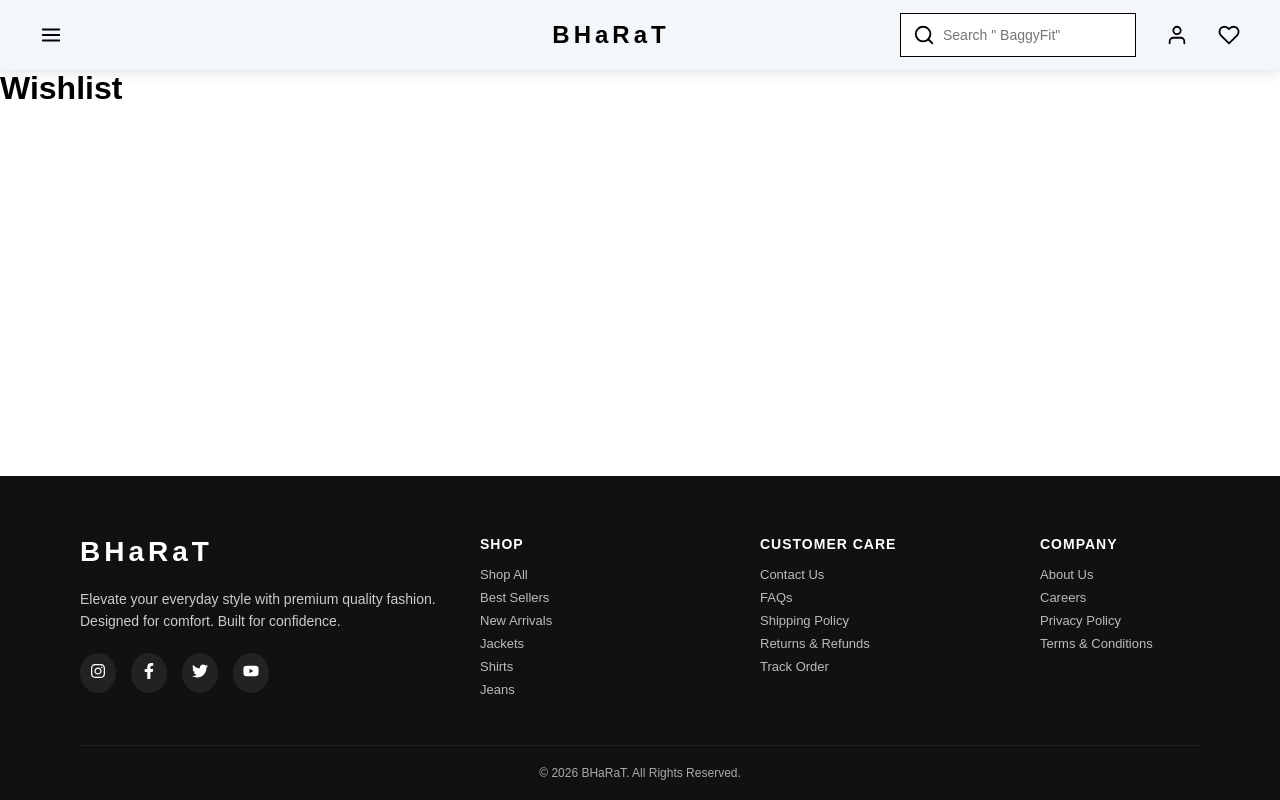
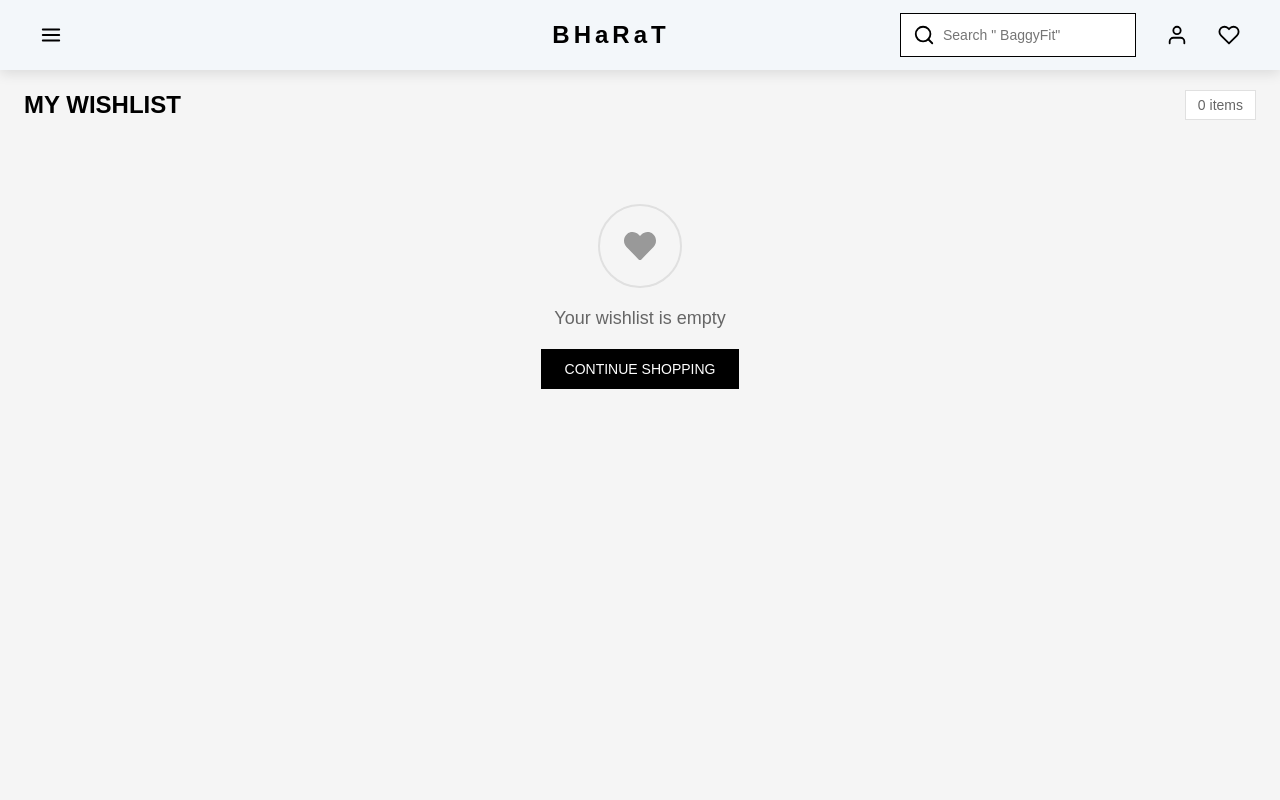
Before and after one commit to program-bharat/mern-ecommerce, a React (Vite) app in the folder Frontend/: page /wishlist in a window 1280 px wide. Shown: the top 800 px of the page. Built offline with nearby package versions, Linux system fonts and the light colour scheme.

Commit message:
Created Wishlist Page

```diff
--- a/Frontend/src/components/NavBar.jsx
+++ b/Frontend/src/components/NavBar.jsx
@@ -112,7 +112,7 @@
                             </ProfileDropdown>
                         )}
                     </ProfileWrapper>
-                    <IconWrapper>
+                    <IconWrapper onClick={() => navigate("/wishlist")}>
                         <FiHeart size={22} />
                     </IconWrapper>
                 </RightSection>
--- a/Frontend/src/pages/WishList.jsx
+++ b/Frontend/src/pages/WishList.jsx
@@ -1,9 +1,312 @@
+import { useEffect, useState } from "react";
+import { getWishlist, toggleWishlist } from "../utils/wishlist";
+import { FaHeart, FaTrash } from "react-icons/fa";
+import { useNavigate } from "react-router-dom";
+import axios from "axios";
+import styled from "styled-components";
+
 const WishList = () => {
+    const [products, setProducts] = useState([]);
+    const navigate = useNavigate();
+
+    useEffect(() => {
+        fetchWishlistProducts();
+    }, []);
+
+    // Get wishlist ids → fetch products from backend
+    const fetchWishlistProducts = async () => {
+        try {
+            const ids = getWishlist();
+
+            if (ids.length === 0) {
+                setProducts([]);
+                return;
+            }
+
+            // fetch all products by ids
+            const res = await axios.get(
+                `http://localhost:5000/api/products/wishlist?ids=${ids.join(",")}`
+            );
+            setProducts(res.data);
+        } catch (err) {
+            console.error(err);
+        }
+    };
+
+    // remove from wishlist
+    const removeFromWishlist = (id) => {
+        toggleWishlist(id);
+        setProducts(prev => prev.filter(p => p._id !== id));
+    };
+
     return (
-        <>
-            <h1>Wishlist</h1>
-        </>
-    )
-}
+        <PageWrapper>
+            <Container>
+                <Header>
+                    <Title>MY WISHLIST</Title>
+                    <ItemCount>{products.length} items</ItemCount>
+                </Header>
 
-export default WishList
+                {products.length === 0 ? (
+                    <EmptyState>
+                        <HeartIcon>
+                            <FaHeart />
+                        </HeartIcon>
+                        <EmptyText>Your wishlist is empty</EmptyText>
+                        <ShopButton onClick={() => navigate("/")}>
+                            CONTINUE SHOPPING
+                        </ShopButton>
+                    </EmptyState>
+                ) : (
+                    <ProductGrid>
+                        {products.map(product => (
+                            <Card key={product._id}>
+                                <WishlistBtn
+                                    className="active"
+                                    onClick={(e) => {
+                                        e.stopPropagation();
+                                        removeFromWishlist(product._id);
+                                    }}
+                                >
+                                    <FaHeart />
+                                </WishlistBtn>
+
+                                <ImageContainer
+                                    onClick={() => navigate(`/product/${product._id}`)}
+                                >
+                                    <Image
+                                        src={`http://localhost:5000${product.image}`}
+                                        alt={product.name}
+                                    />
+                                </ImageContainer>
+
+                                <ProductInfo>
+                                    <ProductName>{product.name}</ProductName>
+                                    <PriceSection>
+                                        <ProductPrice>₹{product.price}</ProductPrice>
+                                        {product.originalPrice && (
+                                            <OriginalPrice>₹{product.originalPrice}</OriginalPrice>
+                                        )}
+                                    </PriceSection>
+
+                                    <RemoveBtn
+                                        onClick={(e) => {
+                                            e.stopPropagation();
+                                            removeFromWishlist(product._id);
+                                        }}
+                                    >
+                                        <FaTrash /> REMOVE
+                                    </RemoveBtn>
+                                </ProductInfo>
+                            </Card>
+                        ))}
+                    </ProductGrid>
+                )}
+            </Container>
+        </PageWrapper>
+    );
+};
+
+export default WishList;
+
+const PageWrapper = styled.div`
+    background: #f5f5f5;
+    min-height: 100vh;
+    padding: 0 20px;
+`;
+
+const Container = styled.div`
+    max-width: 1400px;
+    margin: 0 auto;
+    padding: 20px 0;
+`;
+
+const Header = styled.div`
+    display: flex;
+    justify-content: space-between;
+    align-items: center;
+    margin-bottom: 24px;
+    padding: 0 4px;
+`;
+
+const Title = styled.h1`
+    font-size: 24px;
+    font-weight: 600;
+    color: #000;
+    margin: 0;
+`;
+
+const ItemCount = styled.span`
+    font-size: 14px;
+    color: #666;
+    background: white;
+    padding: 6px 12px;
+    border: 1px solid #e0e0e0;
+`;
+
+const EmptyState = styled.div`
+    padding: 60px 20px;
+    text-align: center;
+    display: flex;
+    flex-direction: column;
+    align-items: center;
+    gap: 20px;
+`;
+
+const HeartIcon = styled.div`
+    width: 80px;
+    height: 80px;
+    border: 2px solid #e0e0e0;
+    border-radius: 50%;
+    display: flex;
+    align-items: center;
+    justify-content: center;
+
+    svg {
+        font-size: 32px;
+        color: #999;
+    }
+`;
+
+const EmptyText = styled.h3`
+    font-size: 18px;
+    font-weight: 400;
+    color: #666;
+    margin: 0;
+`;
+
+const ShopButton = styled.button`
+    padding: 12px 24px;
+    background: #000;
+    color: white;
+    border: none;
+    font-size: 14px;
+    font-weight: 500;
+    cursor: pointer;
+
+    &:hover {
+        background: #333;
+    }
+`;
+
+const ProductGrid = styled.div`
+    display: grid;
+    grid-template-columns: repeat(4, 1fr);
+    gap: 16px;
+
+    @media (min-width: 1200px) {
+        grid-template-columns: repeat(5, 1fr);
+    }
+`;
+
+const Card = styled.div`
+    background: white;
+    border: 1px solid #e0e0e0;
+    cursor: pointer;
+    position: relative;
+
+    &:hover {
+        border-color: #000;
+    }
+`;
+
+const WishlistBtn = styled.div`
+    position: absolute;
+    top: 10px;
+    right: 10px;
+    height: 34px;
+    width: 34px;
+    background: white;
+    border-radius: 50%;
+    display: flex;
+    align-items: center;
+    justify-content: center;
+    cursor: pointer;
+    z-index: 5;
+    box-shadow: 0 2px 8px rgba(0, 0, 0, 0.15);
+
+    svg {
+        font-size: 14px;
+        color: red;
+    }
+
+    &:hover svg {
+        transform: scale(1.1);
+    }
+`;
+
+const ImageContainer = styled.div`
+    position: relative;
+    padding-top: 125%;
+    overflow: hidden;
+    border-bottom: 1px solid #e0e0e0;
+`;
+
+const Image = styled.img`
+    position: absolute;
+    top: 0;
+    left: 0;
+    width: 100%;
+    height: 100%;
+    object-fit: cover;
+`;
+
+const ProductInfo = styled.div`
+    padding: 12px;
+`;
+
+const ProductName = styled.h4`
+    font-size: 13px;
+    font-weight: 400;
+    color: #333;
+    margin-bottom: 8px;
+    line-height: 1.4;
+    white-space: nowrap;
+    overflow: hidden;
+    text-overflow: ellipsis;
+`;
+
+const PriceSection = styled.div`
+    display: flex;
+    align-items: center;
+    gap: 8px;
+    margin-bottom: 12px;
+`;
+
+const ProductPrice = styled.span`
+    font-size: 14px;
+    font-weight: 600;
+    color: #000;
+`;
+
+const OriginalPrice = styled.span`
+    font-size: 12px;
+    font-weight: 400;
+    color: #999;
+    text-decoration: line-through;
+`;
+
+const RemoveBtn = styled.button`
+    width: 100%;
+    padding: 8px;
+    background: white;
+    border: 1px solid #e0e0e0;
+    font-size: 12px;
+    font-weight: 500;
+    color: #666;
+    cursor: pointer;
+    display: flex;
+    align-items: center;
+    justify-content: center;
+    gap: 6px;
+
+    &:hover {
+        background: #f5f5f5;
+        border-color: #000;
+        color: #000;
+    }
+
+    svg {
+        font-size: 11px;
+    }
+`;
--- /dev/null
+++ b/Frontend/src/utils/wishlist.js
@@ -0,0 +1,23 @@
+// Get wishlist from localStorage
+export const getWishlist = () => {
+    const data = localStorage.getItem("wishlist");
+    return data ? JSON.parse(data) : [];
+};
+
+// Add or remove product from wishlist
+export const toggleWishlist = (productId) => {
+    let wishlist = getWishlist();
+    // check if already exists
+    if (wishlist.includes(productId)) {
+        wishlist = wishlist.filter(id => id !== productId); // remove
+    } else {
+        wishlist.push(productId); // add
+    }
+    localStorage.setItem("wishlist", JSON.stringify(wishlist));
+};
+
+// check if product is in wishlist
+export const isInWishlist = (productId) => {
+    const wishlist = getWishlist();
+    return wishlist.includes(productId);
+};
```
Also changed, not shown: Frontend/src/pages/CategoryPage.jsx (+49 -5 lines), 2 other files (tests, documents, lock files or other folders).
